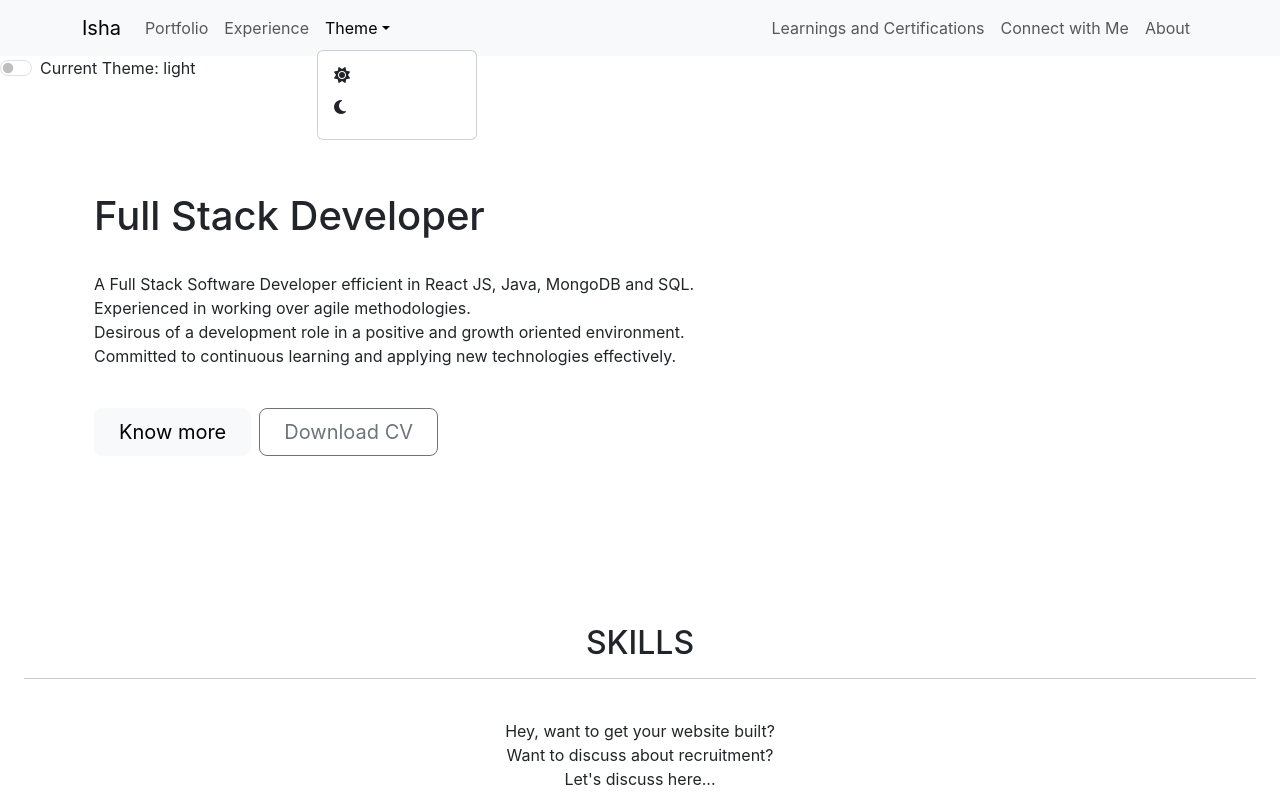
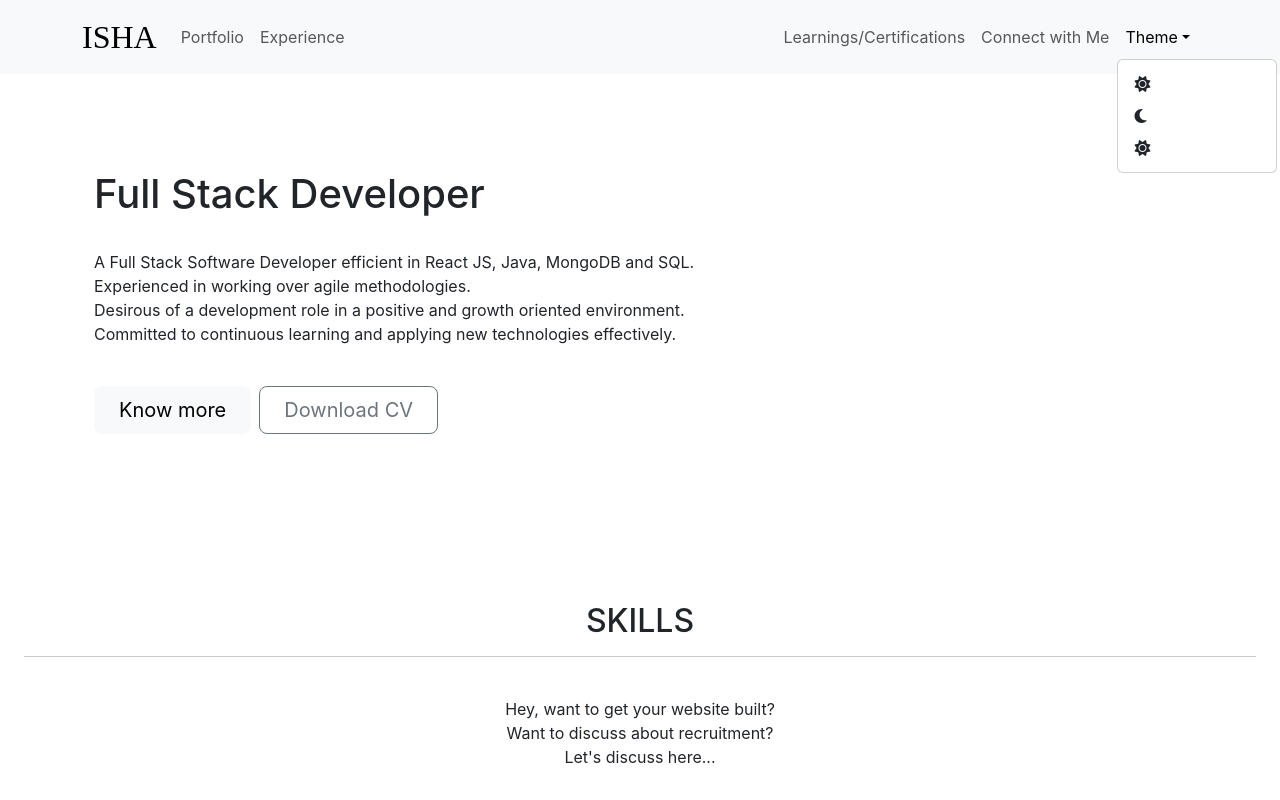
Before and after one commit to isha2610/Portfolio-Website, a React (Create React App) app: page / in a window 1280 px wide. Both pictures are taken after a click on the button "Theme". Shown: the top 800 px of the page. Built offline with nearby package versions, Linux system fonts and the light colour scheme.

Commit message:
Updated Navbar Links

```diff
--- a/src/App.js
+++ b/src/App.js
@@ -18,7 +18,7 @@ function App() {
       {/* <Navbar /> */}
       {/* <Learn title="Hey, I am Isha" searchBar={true}/> */}
       <CollapsibleExample/>
-       <PageThemeChange/>
+       {/* <PageThemeChange/> */}
       <About/>
       <Skill/>
       <Projects/>
--- a/src/components/About.js
+++ b/src/components/About.js
@@ -1,15 +1,8 @@
 import React from "react";
 import { Link } from "react-router-dom";
-import Resume from "C:/Users/Lenovo/MyProjects/Portfolio Website/portfolio/src/assets/Isha__Resume.pdf"
-// import Button from "react-bootstrap/esm/Button";
+import Resume from './Isha__Resume.pdf';
 
 const About = () => {
-//   const handleDownload = () => {
-//     // window.location.href = "C:/Users/Lenovo/MyProjects/Portfolio Website/portfolio/src/assets/Isha__Resume.pdf"
-//     <a href={Resume} download="Isha's Resume" target='_blank'>
-//    <Button>My Example Doc</Button>
-// </a>
-//   };
   return (
     // <div class="jumbotron">
     <div class="container p-4">
@@ -17,8 +10,8 @@ const About = () => {
       <br/><p>A Full Stack Software Developer efficient in React JS, Java, MongoDB and SQL. <br/>Experienced in working over agile methodologies.<br/> Desirous of a development role in a positive and growth oriented environment. <br/> Committed to continuous learning and applying new technologies effectively.<br/></p>
       <div class="lc-block d-grid gap-2 d-sm-flex pt-4 mb-5"> <Link class="btn btn-light btn-lg px-4 gap-3" to="/" role="button">Know more</Link>
         {/* <Link class="btn btn-outline-secondary btn-lg px-4" role="button" onClick={handleDownload} >Download CV</Link> */}
-        <a className="btn btn-outline-secondary btn-lg px-4"  href={Resume} download="Isha's Resume" target='_blank'>
-        Download CV</a>
+        <a className="btn btn-outline-secondary btn-lg px-4"  href={Resume} download="Isha's Resume" target='_blank' rel="noopenner noreferrer">Download CV</a>
+          {/* rel="noopenner noreferrer" is for security vulnerability of target='_blank' */}
       </div>
     </div>
   // </div>
--- a/src/components/ResponsiveNavbarReact.js
+++ b/src/components/ResponsiveNavbarReact.js
@@ -4,26 +4,40 @@ import Navbar from 'react-bootstrap/Navbar';
 import NavDropdown from 'react-bootstrap/NavDropdown';
 
 function CollapsibleExample() {
+
+  const lightTheme = () => {
+    document.body.dataset.bsTheme = 'light';
+  }
+
+  const darkTheme = () =>{
+    document.body.dataset.bsTheme = 'dark';
+  }
+
+  const systemTheme = () => {
+    const theme = window.matchMedia && window.matchMedia('(prefers-color-scheme: dark').matches ? 'dark' : 'light';
+    document.body.dataset.bsTheme = theme;
+  }
+
   return (
     <Navbar collapseOnSelect expand="lg" className="sticky-top bg-body-tertiary">
       <Container>
-        <Navbar.Brand href="#home">Isha</Navbar.Brand>
+        <Navbar.Brand href="#home" style={{ fontSize: '2rem', fontFamily: 'cursive' }}>ISHA</Navbar.Brand>
         <Navbar.Toggle aria-controls="responsive-navbar-nav" />
         <Navbar.Collapse id="responsive-navbar-nav">
           <Nav className="me-auto">
-            <Nav.Link href="#features">Portfolio</Nav.Link>
-            <Nav.Link href="#pricing">Experience</Nav.Link>
-            <NavDropdown title="Theme" id="collapsible-nav-dropdown">
-              <NavDropdown.Item href="#action/3.1" className="text-align-center"><i class="fa solid fa-sun"></i></NavDropdown.Item>
-              <NavDropdown.Item href="#action/3.2"><i class="fa solid fa-moon"></i></NavDropdown.Item>
-              <NavDropdown.Item href="#action/3.3"><i icon="fa-solid fa-circle-half-stroke" /></NavDropdown.Item>
-            </NavDropdown>
+          <Nav.Link href="#portfolio">Portfolio</Nav.Link>
+          <Nav.Link href="#experience">Experience</Nav.Link>
           </Nav>
           <Nav>
-            <Nav.Link href="#deets">Learnings and Certifications</Nav.Link>
-            <Nav.Link href="#deets">Connect with Me</Nav.Link>
 
-            <Nav.Link eventKey={2} href="#memes">About</Nav.Link>
+            <Nav.Link href="#">Learnings/Certifications</Nav.Link>
+            <Nav.Link href="#contact">Connect with Me</Nav.Link>
+
+            <NavDropdown title="Theme" id="collapsible-nav-dropdown">
+              <NavDropdown.Item onClick={lightTheme} className="text-align-center"><i class="fa solid fa-sun"></i></NavDropdown.Item>
+              <NavDropdown.Item onClick={darkTheme}><i class="fa solid fa-moon"></i></NavDropdown.Item>
+              <NavDropdown.Item onClick={systemTheme}><i class="fa solid fa-sun"></i></NavDropdown.Item>
+            </NavDropdown>
           </Nav>
         </Navbar.Collapse>
       </Container>
```
Also changed, not shown: 1 other file (tests, documents, lock files or other folders).
